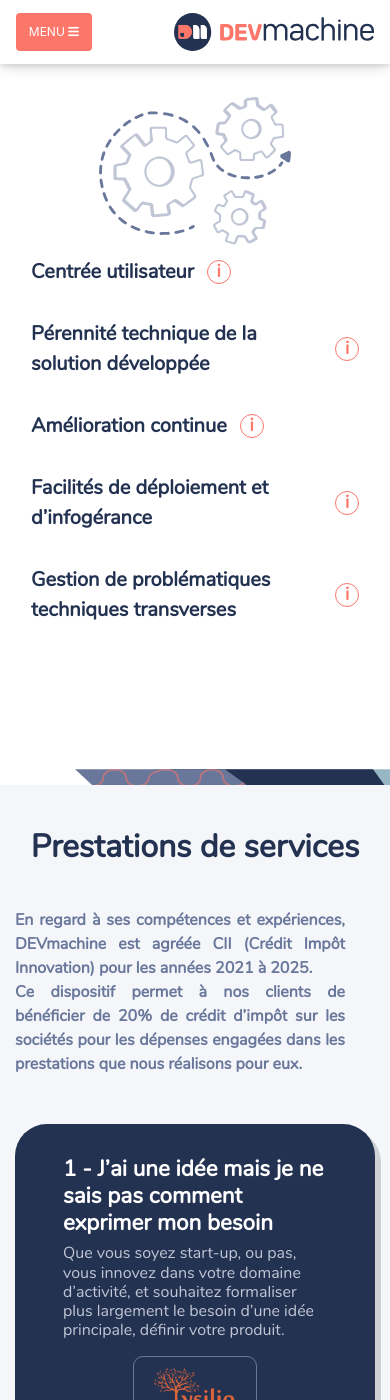
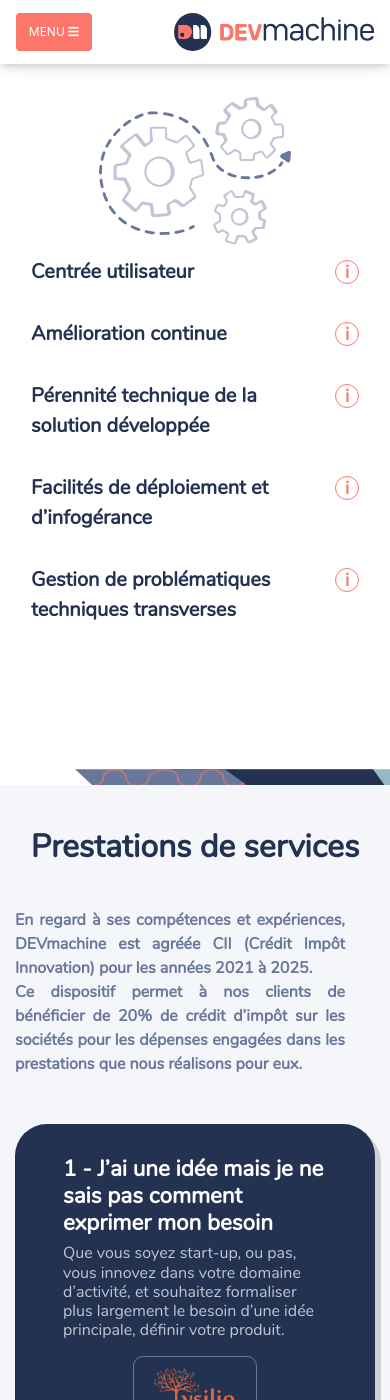
Before and after one commit to DEVmachine-fr/website, a Jekyll site: the page built from pages/offre.html, in a window 390 px wide and 1400 px high, scrolled down 1001 px. Built offline with Jekyll 4.4.1, drawn with Linux system fonts in a browser that asks for light colours; nearby versions of some CDN libraries.

Commit message:
feat: offre rouage css

```diff
--- a/_sass/_offre.scss
+++ b/_sass/_offre.scss
@@ -8,7 +8,7 @@
     min-height: 20rem;
     background-image: url('/assets/images/website/page-offre/vision/rouage.svg');
     background-repeat: no-repeat;
-    background-position: 40%;
+    background-position: center;
 
     div.items-row {
       // espace entre les lignes d'items
@@ -35,6 +35,7 @@
 
       div.item {
         width: fit-content;
+        position: relative;
 
         color: $secondary;
         font-weight: 600;
@@ -45,6 +46,11 @@
         flex-shrink: 1;
         flex-wrap: nowrap;
         align-items: center;
+        text-align: right;
+
+        p {
+          margin-bottom: 0;
+        }
 
         // Custom positions
         &#item-1 {
@@ -56,10 +62,12 @@
           margin: auto;
         }
         &#item-3 {
-          max-width: 15rem;
-        }&#item-4 {
+          max-width: 17rem;
+          margin: 0 12rem 0 4rem;
+        }
+        &#item-4 {
           max-width: 16rem;
-          margin-left: 10rem;
+          margin-left: 14rem;
         }
         &#item-5 {
           margin: auto;
@@ -96,7 +104,6 @@
           border: 1px solid $secondary;
           text-align: left;
           width: fit-content;
-          max-width: 30rem;
           font-size: 16px;
 
           box-shadow: 4px 4px 20px rgba(0, 0, 0, .1);
@@ -104,27 +111,56 @@
           padding: .5rem 1rem;
 
           position: absolute;
+          left: 0;
           top: 2rem;
           z-index: 2;
+
+          ul {
+            margin-bottom: 0;
+          }
+
+          &.bigger {
+            min-width: 25rem;
+          }
+          &.center {
+            left: 50%;
+          }
+          &.lower {
+            top: 4rem;
+          }
         }
 
         // en mode réduit, on met les items aux extremités
         @media (max-width: $md-size) {
           margin: initial !important;
-          max-width: initial !important;
-          &#item-2, &#item-4 {
-            text-align: right;
+          &#item-3 {
+            text-align: left;
+            max-width: 14rem;
           }
           &#item-5 {
             // le dernier reste centrée
-            margin: auto !important;
+            margin: 2rem auto 0 !important;
           }
         }
 
         @media (max-width: $sm-size) {
+          width: 100%;
+          justify-content: space-between;
+          align-items: baseline;
           text-align: left !important;
+          max-width: initial !important;
+          &#item-5 {
+            margin-top: 0 !important;
+          }
+
+          // Les infos bulles prennent toute la places
+          span.info-data {
+            width: 100% !important;
+            top: 2rem !important;
+            left: 0!important;
+            min-width: 0 !important;
+          }
         }
-
       }
     }
 
--- a/pages/offre.html
+++ b/pages/offre.html
@@ -41,43 +41,69 @@
       <div class="row items-row">
         <div class="col-md-6 col-sm-12">
           <div id="item-1" class="item">
-            Centrée utilisateur
+            <p>Centrée utilisateur</p>
             <span class="info-icon">i</span>
-            <!-- info popover -->
-            <span class="info-data">TODO: ajouter texte</span>
+            <span class="info-data bigger">
+              <ul class="arrow-list">
+                <li>Couverture fonctionnelle répondant au besoin</li>
+                <li>UX : rendre la solution ergonomique à l’usage</li>
+                <li>UI : rendre le design attractif et en accord avec la charte graphique souhaitée</li>
+              </ul>
+            </span>
           </div>
         </div>
-        <div class="col-md-6 col-sm-12">
+        <div class="col-md-6 col-sm-12 d-md-flex justify-content-md-end">
           <div id="item-2" class="item">
-            Pérennité technique de la solution développée
+            <p>Amélioration continue</p>
             <span class="info-icon">i</span>
-            <!-- info popover -->
-            <span class="info-data">TODO: ajouter texte</span>
+            <span class="info-data">
+              <ul class="arrow-list">
+                <li>Industrialisation</li>
+                <li>Automatisation</li>
+              </ul>
+            </span>
           </div>
         </div>
       </div>
       <div class="row items-row">
         <div class="col-md-6 col-sm-12">
           <div id="item-3" class="item">
-            Amélioration continue
+            <p>Pérennité technique de la solution développée</p>
             <span class="info-icon">i</span>
-            <span class="info-data">TODO: ajouter texte</span>
+            <span class="info-data bigger lower">
+              <ul class="arrow-list">
+                <li>Architecture : évolutivité, capacité d’intégration avec un existant, scalabilité</li>
+                <li>Conception : pertinence et standardisation des composants techniques</li>
+                <li>Développement : qualité du code, bonnes pratiques</li>
+                <li>Tests : robustesse, couverture de tests</li>
+              </ul>
+            </span>
           </div>
         </div>
-        <div class="col-md-6 col-sm-12">
+        <div class="col-md-6 col-sm-12 d-md-flex justify-content-md-end">
           <div id="item-4" class="item">
-            Facilités de déploiement et d’infogérance
+            <p>Facilités de déploiement et d’infogérance</p>
             <span class="info-icon">i</span>
-            <span class="info-data">TODO: ajouter texte</span>
+            <span class="info-data lower">
+              <ul class="arrow-list">
+                <li>On Premise ou Cloud : AWS, GCP, Azure, Alibaba</li>
+              </ul>
+            </span>
           </div>
         </div>
       </div>
       <div class="row items-row">
         <div class="col-12">
           <div id="item-5" class="item">
-            Gestion de problématiques techniques transverses
+            <p>Gestion de problématiques techniques transverses</p>
             <span class="info-icon">i</span>
-            <span class="info-data">TODO: ajouter texte</span>
+            <span class="info-data center">
+              <ul class="arrow-list">
+                <li>Identité et accès</li>
+                <li>Performances</li>
+                <li>Sécurité</li>
+              </ul>
+            </span>
           </div>
         </div>
       </div>
```
